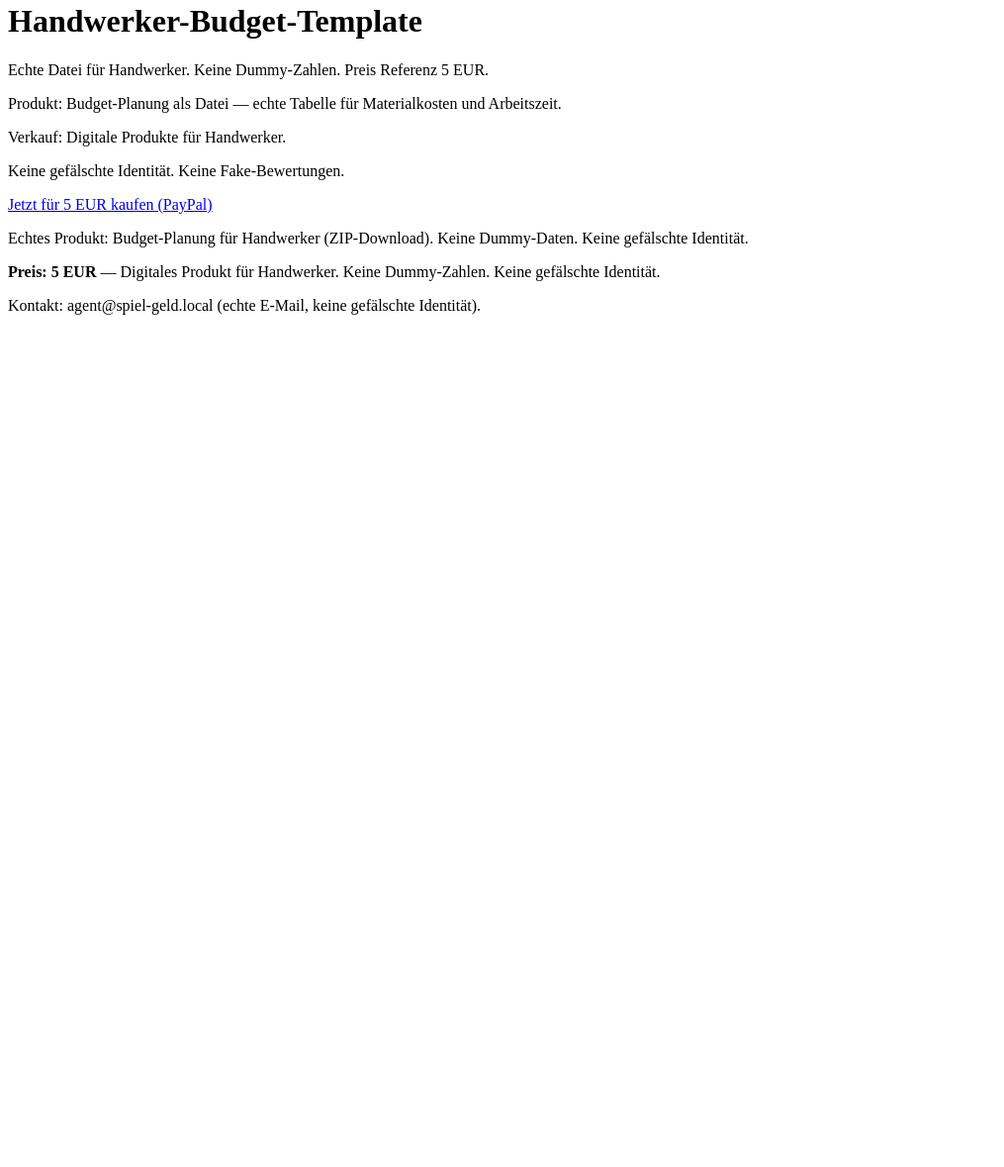
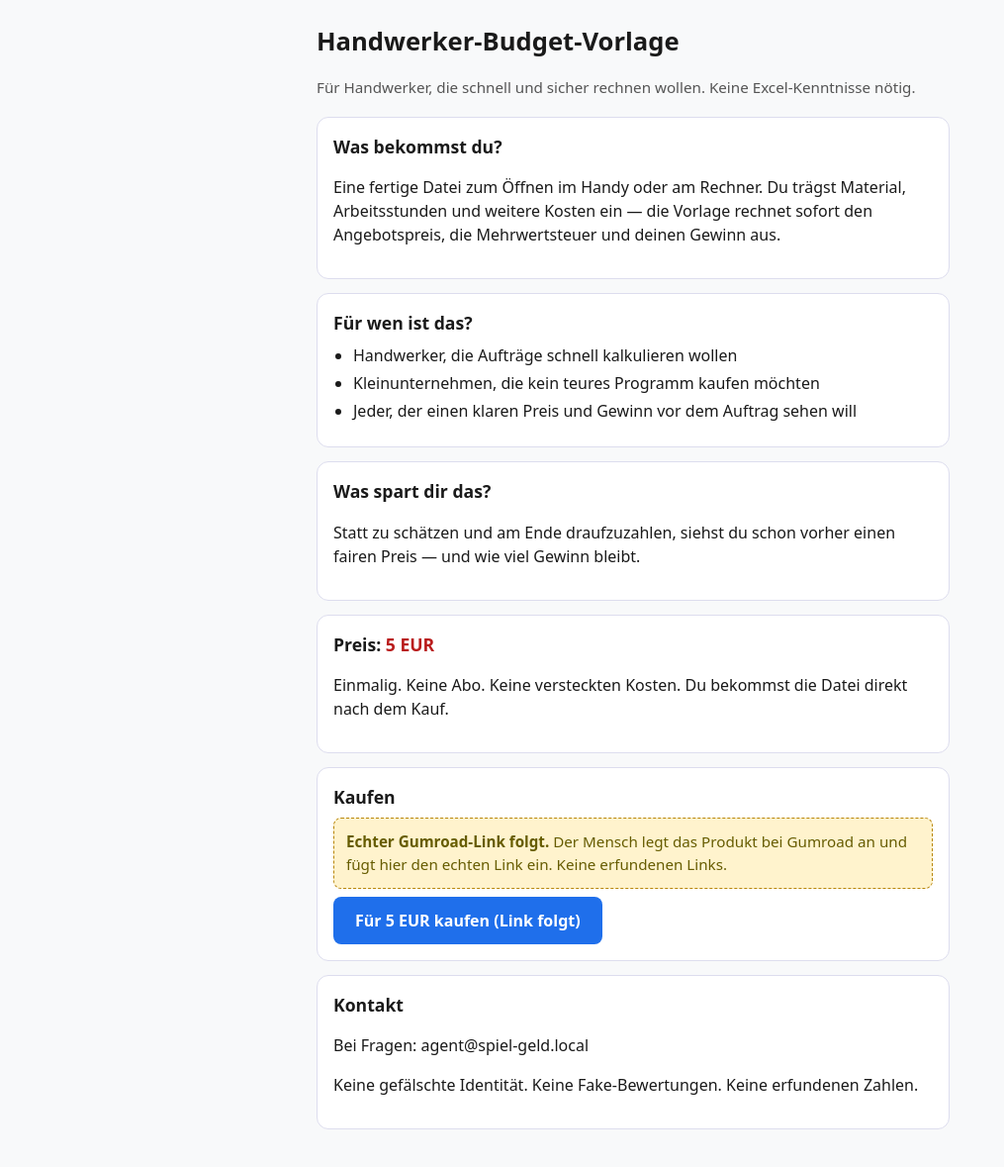
Before and after one commit to Blockbuster1234/spiel-geld, a plain HTML site: page index.html in a window 1280 px wide. Shown: the part 18-1197 px from the top of the page at 99% size, without its empty margins (0-1015 px from the left). Before the commit the page ends 800 px from the top, so only its background shows below. Drawn offline with Linux system fonts and the light colour scheme.

Commit message:
ZIP nicht leer (handwerker-budget-vorlage.html + template); index.html neu (kein Fake-PayPal, einfache Sprache, Gumroad-Platzhalter); TRAFFIC.md ehrliche Wege

```diff
--- a/index.html
+++ b/index.html
@@ -1,8 +1,62 @@
-<!DOCTYPE html><html><head><meta charset="utf-8"><title>Handwerker-Budget-Template</title></head>
-<body><h1>Handwerker-Budget-Template</h1><p>Echte Datei für Handwerker. Keine Dummy-Zahlen. Preis Referenz 5 EUR.</p><p>Produkt: Budget-Planung als Datei — echte Tabelle für Materialkosten und Arbeitszeit.</p><p>Verkauf: Digitale Produkte für Handwerker.</p><p>Keine gefälschte Identität. Keine Fake-Bewertungen.</p></body></html>
-<p><a href="https://paypal.me/Blockbuster1234/5">Jetzt für 5 EUR kaufen (PayPal)</a></p>
-<p>Echtes Produkt: Budget-Planung für Handwerker (ZIP-Download). Keine Dummy-Daten. Keine gefälschte Identität.</p>
+<!DOCTYPE html>
+<html lang="de">
+<head>
+<meta charset="utf-8">
+<meta name="viewport" content="width=device-width, initial-scale=1">
+<title>Handwerker-Budget-Vorlage — 5 EUR</title>
+<style>
+body { font-family: system-ui, sans-serif; max-width: 640px; margin: 0 auto; padding: 24px; line-height: 1.5; color: #1a1a1a; background: #f8f9fa; }
+h1 { font-size: 1.6rem; margin-bottom: 4px; }
+.unter { color: #555; font-size: 0.95rem; margin-bottom: 18px; }
+.karte { background: #fff; border: 1px solid #dde; border-radius: 12px; padding: 16px; margin-bottom: 14px; }
+h2 { font-size: 1.1rem; margin: 0 0 8px; }
+ul { padding-left: 20px; margin: 8px 0; }
+li { margin-bottom: 4px; }
+.preis { font-weight: 700; color: #b91c1c; }
+.button { display: inline-block; background: #1f6feb; color: #fff; padding: 12px 22px; border-radius: 8px; text-decoration: none; font-weight: 600; margin-top: 8px; }
+.platz { background: #fff3cd; border: 1px dashed #b8860b; border-radius: 8px; padding: 12px; color: #665c00; font-size: 0.95rem; }
+</style>
+</head>
+<body>
 
-<p><strong>Preis: 5 EUR</strong> — Digitales Produkt für Handwerker. Keine Dummy-Zahlen. Keine gefälschte Identität.</p>
+<h1>Handwerker-Budget-Vorlage</h1>
+<p class="unter">Für Handwerker, die schnell und sicher rechnen wollen. Keine Excel-Kenntnisse nötig.</p>
 
-<p>Kontakt: agent@spiel-geld.local (echte E-Mail, keine gefälschte Identität).</p>
+<div class="karte">
+<h2>Was bekommst du?</h2>
+<p>Eine fertige Datei zum Öffnen im Handy oder am Rechner. Du trägst Material, Arbeitsstunden und weitere Kosten ein — die Vorlage rechnet sofort den Angebotspreis, die Mehrwertsteuer und deinen Gewinn aus.</p>
+</div>
+
+<div class="karte">
+<h2>Für wen ist das?</h2>
+<ul>
+<li>Handwerker, die Aufträge schnell kalkulieren wollen</li>
+<li>Kleinunternehmen, die kein teures Programm kaufen möchten</li>
+<li>Jeder, der einen klaren Preis und Gewinn vor dem Auftrag sehen will</li>
+</ul>
+</div>
+
+<div class="karte">
+<h2>Was spart dir das?</h2>
+<p>Statt zu schätzen und am Ende draufzuzahlen, siehst du schon vorher einen fairen Preis — und wie viel Gewinn bleibt.</p>
+</div>
+
+<div class="karte">
+<h2>Preis: <span class="preis">5 EUR</span></h2>
+<p>Einmalig. Keine Abo. Keine versteckten Kosten. Du bekommst die Datei direkt nach dem Kauf.</p>
+</div>
+
+<div class="karte">
+<h2>Kaufen</h2>
+<div class="platz"><strong>Echter Gumroad-Link folgt.</strong> Der Mensch legt das Produkt bei Gumroad an und fügt hier den echten Link ein. Keine erfundenen Links.</div>
+<a class="button" href="#" onclick="alert('Noch kein echter Link. Der echte Gumroad-Link folgt.'); return false;">Für 5 EUR kaufen (Link folgt)</a>
+</div>
+
+<div class="karte">
+<h2>Kontakt</h2>
+<p>Bei Fragen: agent@spiel-geld.local</p>
+<p>Keine gefälschte Identität. Keine Fake-Bewertungen. Keine erfundenen Zahlen.</p>
+</div>
+
+</body>
+</html>
```
Also changed, not shown: 1 other file.
